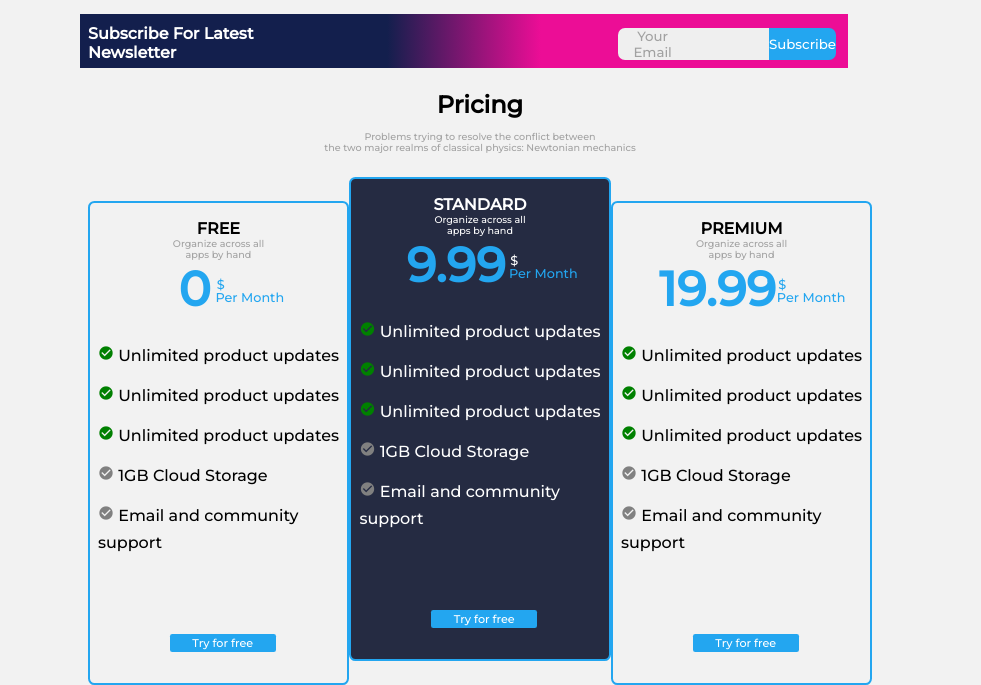
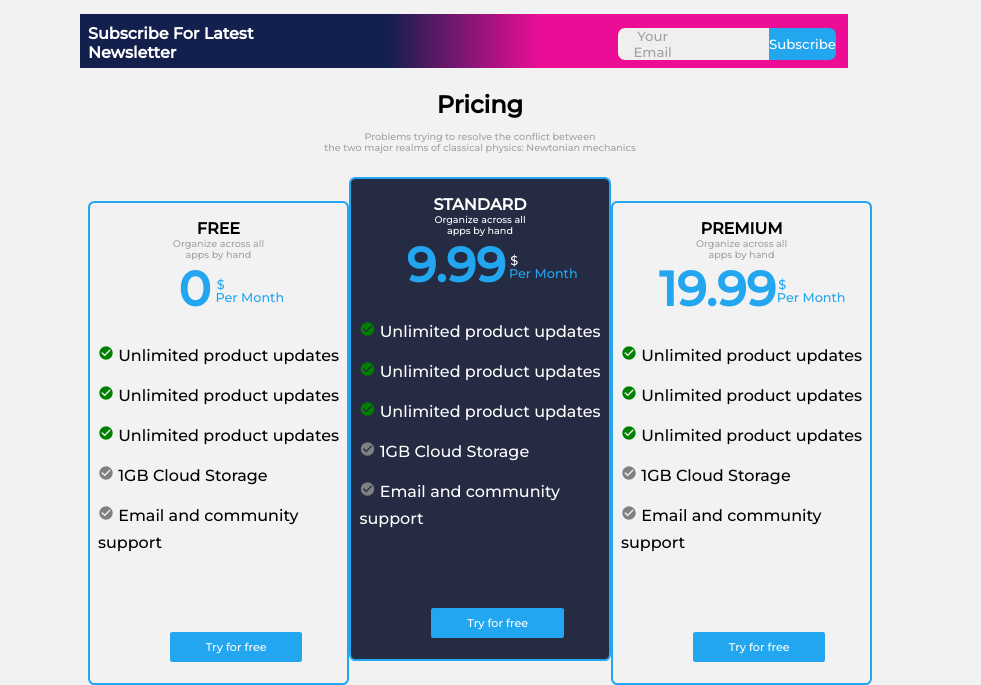
Before and after one commit to SKHinga/Insuarance-Bank, a plain HTML site: page index.html in a window 1280 px wide. Shown: the part 1554-2239 px from the top of the page, without its empty margins (160-1141 px from the left). Drawn offline with nearby package versions, Linux system fonts and the light colour scheme.

Commit message:
Button changes

```diff
--- a/index.css
+++ b/index.css
@@ -381,7 +381,7 @@ height: 2em;
 .tn button {
   border: none;
   background-color: #23A6F0;
-  padding: 0.2em 2em;
+  padding: 0.7em 3.2em;
   color: white;
   font-size: 0.7em;
   border-radius: 0.2em;
```
